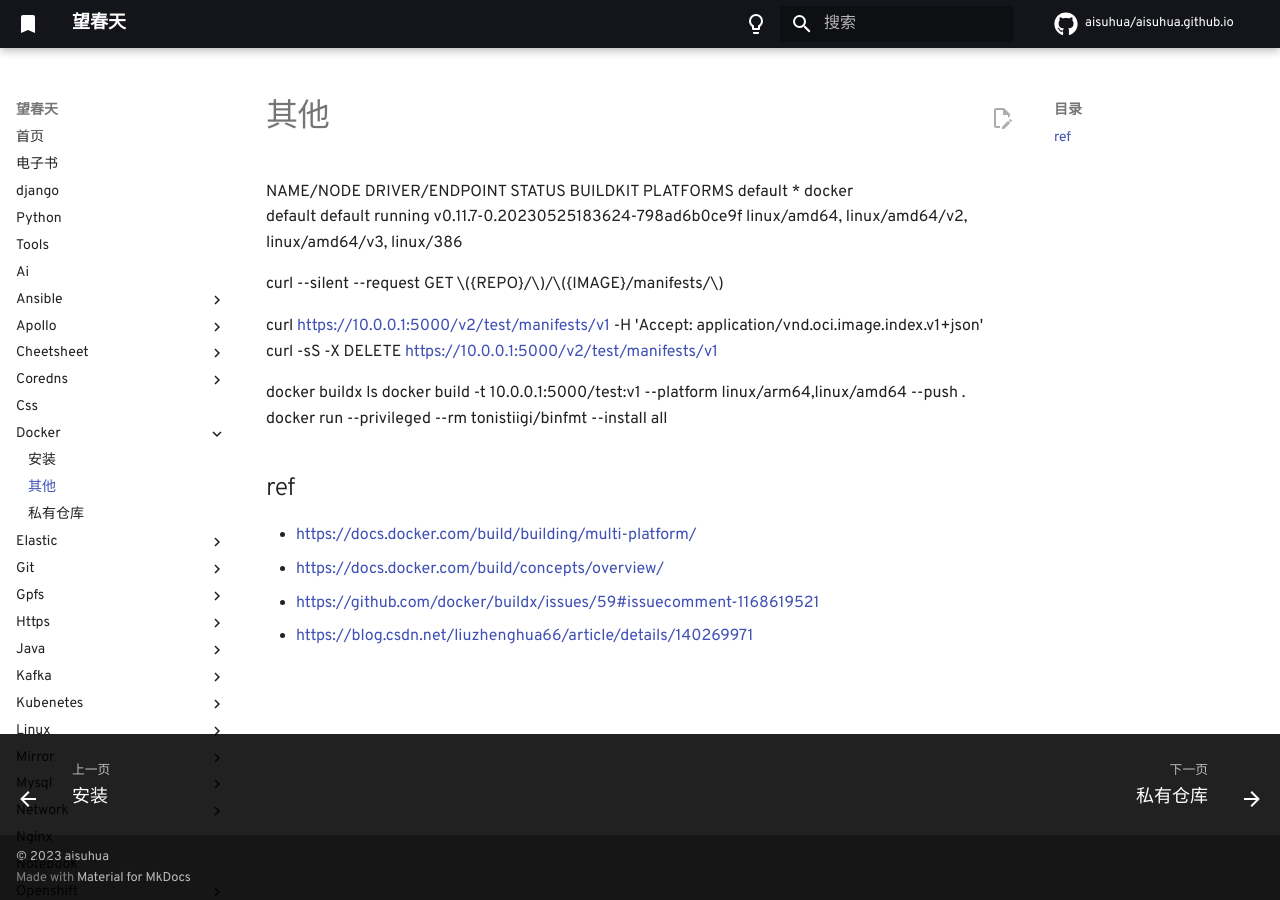
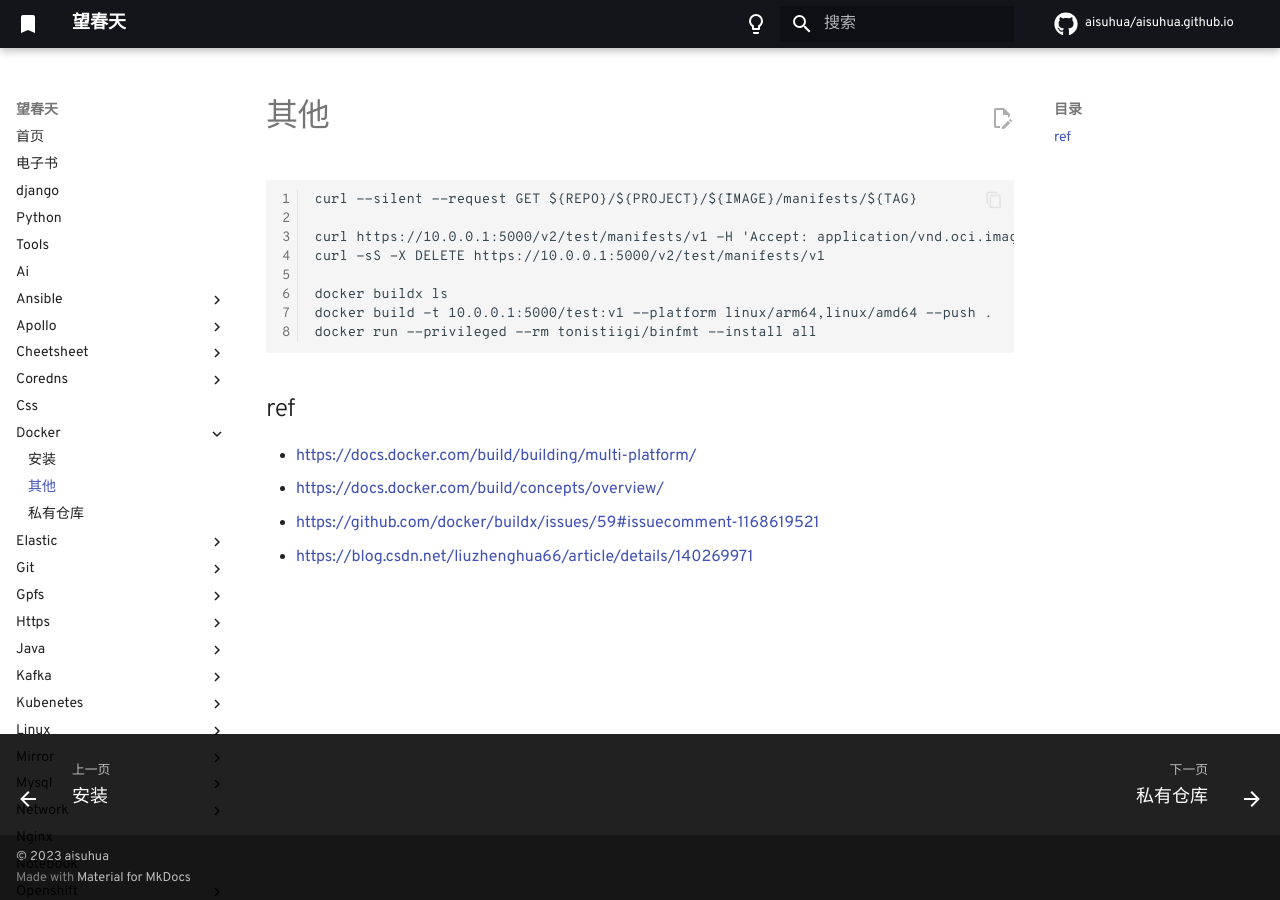
Before and after one commit to aisuhua/aisuhua.github.io, an MkDocs documentation site: the page built from docs/docker/other.md, in a window 1280 px wide. Built offline with MkDocs 1.6.1 and Material for MkDocs 9.7.7, drawn with Linux system fonts in a browser that asks for light colours; comment, search, counter and statistics services are not loaded.

Commit message:
other.md

````diff
--- a/docs/docker/other.md
+++ b/docs/docker/other.md
@@ -1,20 +1,15 @@
 # 其他
 
-NAME/NODE DRIVER/ENDPOINT STATUS  BUILDKIT                              PLATFORMS
-default * docker
-  default default         running v0.11.7-0.20230525183624-798ad6b0ce9f linux/amd64, linux/amd64/v2, linux/amd64/v3, linux/386
-
-
+```
 curl --silent --request GET ${REPO}/${PROJECT}/${IMAGE}/manifests/${TAG}
-
 
 curl https://10.0.0.1:5000/v2/test/manifests/v1 -H 'Accept: application/vnd.oci.image.index.v1+json'
 curl -sS -X DELETE https://10.0.0.1:5000/v2/test/manifests/v1
 
-
 docker buildx ls
 docker build -t 10.0.0.1:5000/test:v1 --platform linux/arm64,linux/amd64 --push .
 docker run --privileged --rm tonistiigi/binfmt --install all
+```
 
 ## ref
 
````
